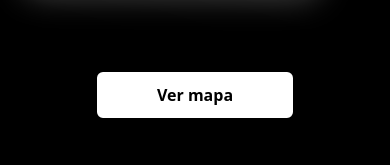
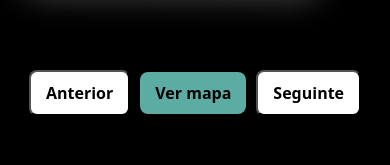
Before and after one commit to XoanCarreira/bloque_compostela, a SvelteKit app: page /zonas in a window 390 px wide. Shown: the part 651-816 px from the top of the page. Built offline with nearby package versions, Linux system fonts and the light colour scheme.

Commit message:
inclue botóns navegación zonas en versión móbil

```diff
--- a/src/app.html
+++ b/src/app.html
@@ -98,5 +98,6 @@
 		background-color: #000000;
 		min-height: 100vh;
 		font-family: var(--fontePrincipal);
+		scroll-behavior: smooth;
 	}
 </style>
--- a/src/routes/components/Footer.svelte
+++ b/src/routes/components/Footer.svelte
@@ -13,11 +13,10 @@
 	</label>
 	{#if visible}
 
-	<div>
+	<div class="lenda">
 		<table class="grados">
 			<tr>
-				<th>Cor</th>
-				<th>Grado</th>
+				<th colspan="2">Grados</th>
 			</tr>
 			<tr>
 				<td><span class="azul">_</span></td>
@@ -42,8 +41,7 @@
 		</table>
 		<table>
 			<tr>
-				<th>Icona</th>
-				<th>Significado</th>
+				<th colspan="2">Símbolos</th>
 			</tr>
 			<tr>
 				<td><img class="icona" src="/iconas/sectores.png" alt="Icona sectores"></td>
@@ -94,6 +92,17 @@
 		line-height: 30px;
 		position: relative;
 		top: -20px;
+	}
+
+	.lenda {
+		width: 100%;
+		display: flex;
+		flex-wrap: wrap;
+		justify-content: center;
+		align-items: center;
+		column-gap: 30px;
+		row-gap: 15px;
+		margin-top: 15px;
 	}
 
 	table{
--- a/src/routes/zonas/+page.svelte
+++ b/src/routes/zonas/+page.svelte
@@ -243,17 +243,6 @@
 		will-change: transform, opacity, filter;
 	}
 
-	/* Oculta botóns en pantallas pequenas */
-	@media (max-width: 600px) {
-		button {
-			display: none;
-		}
-
-		.grid {
-			width: 100%;
-		}
-	}
-
 	.card {
 		text-decoration: none;
 		width: 300px;
@@ -347,21 +336,25 @@
 		align-items: center;
 		gap: 30px;
 		margin: 30px 0;
-		flex-wrap: wrap;
 		padding: 0 20px;
+	}
+
+	.controls a{
+		background-color: var(--corAzul);
 	}
 
 	.btn {
 		padding: 12px 30px;
-		font-size: 16px;
+		font-size: var(--tamanhoIcona);
 		font-weight: bold;
-		border: 2px solid #000;
 		border-radius: 8px;
 		background-color: #fff;
 		color: #000;
 		cursor: pointer;
 		transition: all 0.3s ease;
+		max-width: fit-content;
 	}
+
 
 	.btn:hover {
 		background-color: #302f2f;
@@ -375,7 +368,41 @@
 
 	a {
 		text-decoration: none;
-		min-width: 200px;
+		width: 150px;
 		text-align: center;
 	}
+
+	/* Oculta botóns en pantallas pequenas */
+	@media (max-width: 600px) {
+		button {
+			display: block;
+		}
+
+		.grid {
+			width: 100%;
+		}
+
+		.controls {
+			display: flex;
+			justify-content: center;
+			align-items: center;
+			gap: 10px;
+			margin: 30px 0;
+			padding: 0 20px;
+			max-width: 100vw;
+			overflow-x: hidden;
+		}
+
+		.btn {
+			padding: 10px 15px;
+			font-size: var(--tamanhoIcona);
+			font-weight: bold;
+			border-radius: 8px;
+			background-color: #fff;
+			color: #000;
+			cursor: pointer;
+			transition: all 0.3s ease;
+			max-width: fit-content;
+		}
+	}
 </style>
```
